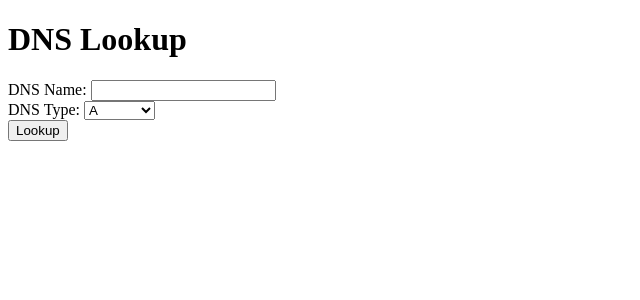
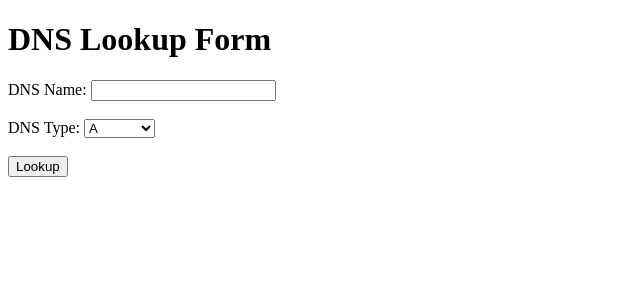
Before and after one commit to mcyork/check-dns, a Flask app: page /dns-lookup in a window 1280 px wide. Shown: the top 300 px of the page, without its empty margins (0-640 px from the left). Run offline with Flask 3, Linux system fonts and the light colour scheme.

Commit message:
love git synced now

```diff
--- a/templates/dns_form.html
+++ b/templates/dns_form.html
@@ -5,11 +5,10 @@
     <title>DNS Lookup</title>
 </head>
 <body>
-    <h1>DNS Lookup</h1>
-    <form action="/dns-lookup" method="post">
+    <h1>DNS Lookup Form</h1>
+    <form method="POST" action="/dns-lookup">
         <label for="dns_name">DNS Name:</label>
-        <input type="text" id="dns_name" name="dns_name" required>
-        <br>
+        <input type="text" id="dns_name" name="dns_name" required><br><br>
         <label for="dns_type">DNS Type:</label>
         <select id="dns_type" name="dns_type" required>
             <option value="A">A</option>
@@ -21,8 +20,7 @@
             <option value="SOA">SOA</option>
             <option value="SRV">SRV</option>
             <option value="TXT">TXT</option>
-        </select>
-        <br>
+        </select><br><br>
         <button type="submit">Lookup</button>
     </form>
 </body>
```
Also changed, not shown: templates/dns_results.html (line endings or trailing spaces).
